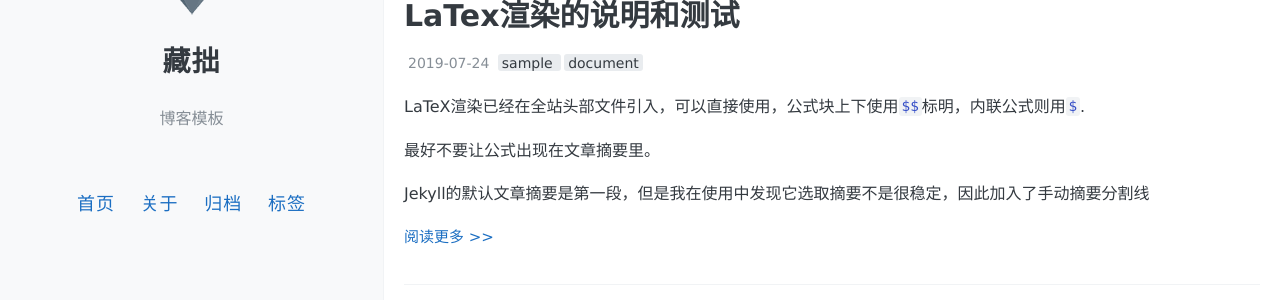
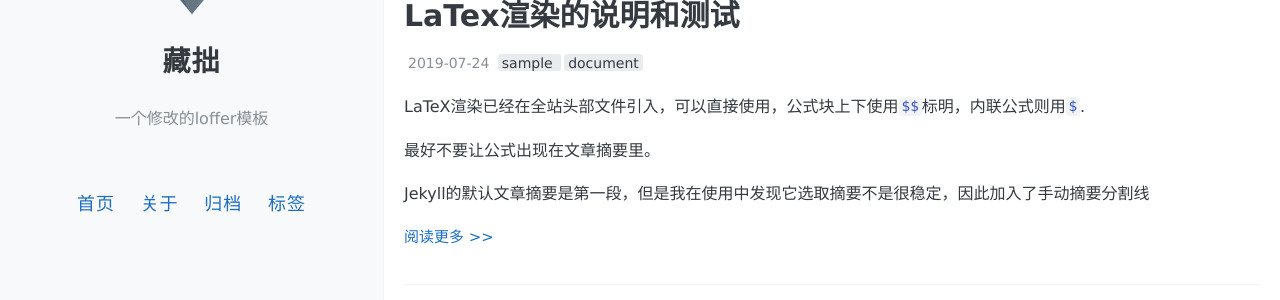
Before and after one commit to wmnhw/loffer, a Jekyll site: the page built from index.html, in a window 1280 px wide. Shown: the part 286-586 px from the top of the page. Built offline with Jekyll 4.4.1, drawn with Linux system fonts in a browser that asks for light colours; the list of posts is cut into pages by our own code.

Commit message:
Update _config.yml

```diff
--- a/_config.yml
+++ b/_config.yml
@@ -8,7 +8,7 @@
 
 # 描述/签名
 name: 藏拙
-description: 博客模板
+description: 一个修改的loffer模板
 
 # 输入你的网站域名（如果你没有添加自己的域名，而是直接用GitHub pages分配的域名的话可以省略）
 url:
```
